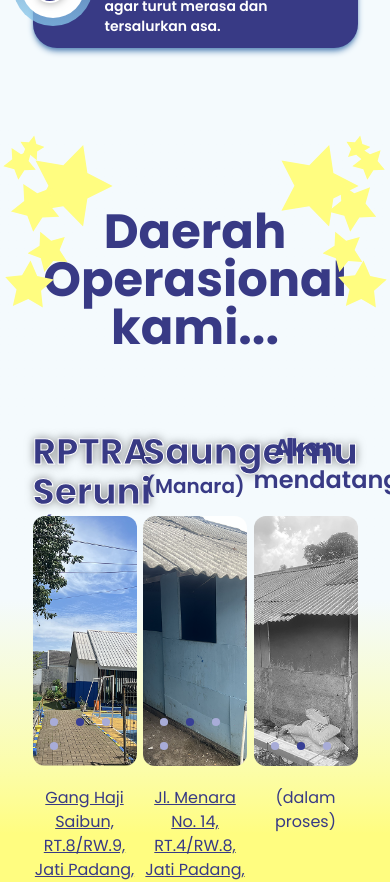
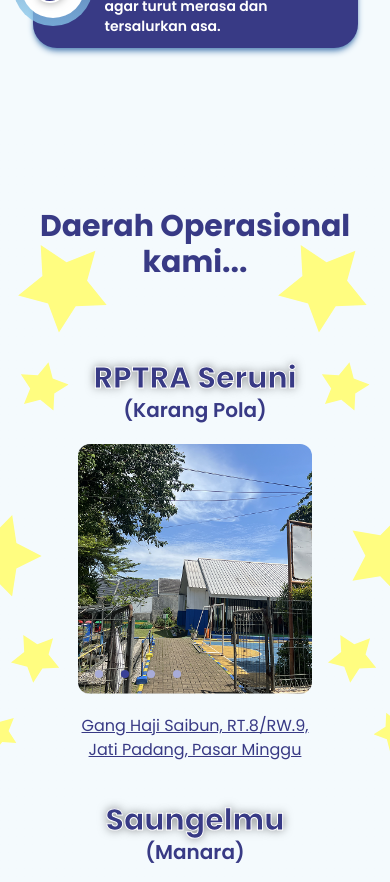
Before and after one commit to EXERCISE-FTUI/TISxExercise-2025, a Next.js app: page / in a window 390 px wide. Shown: the part 880-1762 px from the top of the page. Built offline with nearby package versions, Linux system fonts and the light colour scheme.

Commit message:
responsive design for mobile in Operational Region finished

```diff
--- a/src/sections/OperationalRegion/OperationalRegion.tsx
+++ b/src/sections/OperationalRegion/OperationalRegion.tsx
@@ -22,13 +22,13 @@ const OperationalRegion = async () => {
     return (
       <div
         id="operational-region"
-        className="w-full px-0 overflow-hidden py-20 bg-linear-to-b from-iceBlue from-60% to-lightYellow to-90% relative"
+        className="w-full px-0  overflow-hidden py-20 bg-linear-to-b from-iceBlue from-60% to-lightYellow to-90% relative -z-20"
       >
-        <h2 className="text-center text-5xl font-bold text-navyPurple">
+        <h2 className="text-center text-3xl md:text-4xl lg:text-5xl font-bold text-navyPurple relative z-0">
           Daerah Operasional kami...
         </h2>
 
-        <div className="h-[400px] mt-20 w-10/12 mx-auto flex flex-wrap justify-between">
+        <div className="relative z-0 h-auto lg:h-[400px] mt-20 w-full md:w-10/12 max-w-[1200px] mx-auto flex flex-row md:flex-row flex-wrap justify-center lg:justify-between md:jutify-center gap-10 md:gap-5 lg:gap-0">
           {Regions.map((region, index) => (
             <Region
               key={index}
@@ -45,22 +45,22 @@ const OperationalRegion = async () => {
 
         {/* Left Stars */}
         <div>
-          <img src="/assets/OperationalRegion/star.svg" className="h-8 absolute left-[1vw] top-5 rotate-12" alt="" />
-          <img src="/assets/OperationalRegion/star.svg" className="h-6 absolute left-[5vw] top-2 -rotate-90" alt="" />
-          <img src="/assets/OperationalRegion/star.svg" className="h-20 absolute left-[8vw] top-5 -rotate-12" alt="" />
-          <img src="/assets/OperationalRegion/star.svg" className="h-12 absolute left-[3vw] top-14 rotate-12" alt="" />
-          <img src="/assets/OperationalRegion/star.svg" className="h-10 absolute left-[7vw] top-26 rotate-90" alt="" />
-          <img src="/assets/OperationalRegion/star.svg" className="h-12 absolute left-[1vw] top-34 rotate-45" alt="" />
+          <img src="/assets/OperationalRegion/star.svg" className="h-22 md:h-8 absolute left-[5vw] md:left-[1vw] top-[30vw] md:top-5 rotate-12 -z-10" alt="" />
+          <img src="/assets/OperationalRegion/star.svg" className="h-12 md:h-6 absolute left-[5vw] top-[60vw] md:top-2 -rotate-90 -z-10" alt="" />
+          <img src="/assets/OperationalRegion/star.svg" className="h-20 absolute -left-10 md:left-[8vw] top-[100vw] md:top-5 -rotate-12 -z-10" alt="" />
+          <img src="/assets/OperationalRegion/star.svg" className="h-12 absolute left-[3vw] top-[130vw] md:top-14 rotate-12 -z-10" alt="" />
+          <img src="/assets/OperationalRegion/star.svg" className="h-10 absolute -left-6 md:left-[7vw] top-[150vw] md:top-26 rotate-90 -z-10" alt="" />
+          <img src="/assets/OperationalRegion/star.svg" className="hidden md:block h-12 absolute left-[1vw] top-34 rotate-45 -z-10" alt="" />
         </div>
 
         {/* Right Stars */}
         <div className="">
-          <img src="/assets/OperationalRegion/star.svg" className="h-8 absolute right-[1vw] top-5 rotate-12" alt="" />
-          <img src="/assets/OperationalRegion/star.svg" className="h-6 absolute right-[5vw] top-2 -rotate-90" alt="" />
-          <img src="/assets/OperationalRegion/star.svg" className="h-20 absolute right-[8vw] top-5 -rotate-12" alt="" />
-          <img src="/assets/OperationalRegion/star.svg" className="h-12 absolute right-[3vw] top-14 rotate-12" alt="" />
-          <img src="/assets/OperationalRegion/star.svg" className="h-10 absolute right-[7vw] top-26 rotate-90" alt="" />
-          <img src="/assets/OperationalRegion/star.svg" className="h-12 absolute right-[1vw] top-34 rotate-45" alt="" />
+          <img src="/assets/OperationalRegion/star.svg" className="h-22 md:h-8 absolute right-[5vw] md:right-[1vw] top-[30vw] md:top-5 rotate-12 -z-10" alt="" />
+          <img src="/assets/OperationalRegion/star.svg" className="h-12 md:h-6 absolute right-[5vw] top-[60vw] md:top-2 -rotate-90 -z-10" alt="" />
+          <img src="/assets/OperationalRegion/star.svg" className="h-20 absolute -right-10 md:right-[8vw] top-[100vw] md:top-5 -rotate-12 -z-10" alt="" />
+          <img src="/assets/OperationalRegion/star.svg" className="h-12 absolute right-[3vw] top-[130vw] md:top-14 rotate-12 -z-10" alt="" />
+          <img src="/assets/OperationalRegion/star.svg" className="h-10 absolute -right-6 md:right-[7vw] top-[150vw] md:top-26 rotate-90 -z-10" alt="" />
+          <img src="/assets/OperationalRegion/star.svg" className="hidden md:block h-12 absolute right-[1vw] top-34 rotate-45 -z-10" alt="" />
 
         </div>
       </div>
--- a/src/sections/OperationalRegion/Region.tsx
+++ b/src/sections/OperationalRegion/Region.tsx
@@ -31,11 +31,11 @@ const Region: React.FC<PropType> = (props) => {
     useDotButton(emblaApi);
 
   return (
-    <div className="w-[32%] h-full my-auto">
+    <div className="w-[60%] md:w-[45%] lg:w-[32%] min-h-fit md:h-full my-auto ">
       <div className="h-16">
         {!isComingSoon ? (
           <>
-            <p className="text-navyPurple font-bold text-4xl text-center textstroke-white textstrokewidth-[1px] ">
+            <p className="text-navyPurple font-bold text-3xl md:text-4xl text-center textstroke-white textstrokewidth-[1px] ">
               {name}
             </p>
             <p className="text-navyPurple text-center text-xl font-semibold">
```
